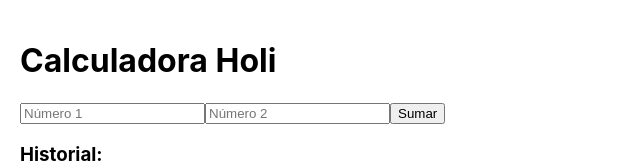
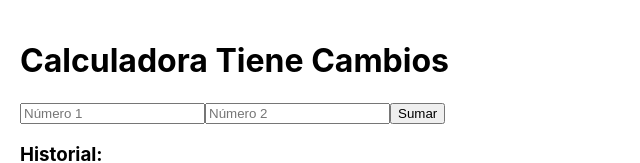
Before and after one commit to BeaRozz/WEB_III_Practica1, a React (Create React App) app in the folder frontend/: page / in a window 1280 px wide. Shown: the top 163 px of the page, without its empty margins (0-640 px from the left). Built offline with nearby package versions, Linux system fonts and the light colour scheme; no server answers.

Commit message:
Workflow changes

```diff
--- a/frontend/src/App.js
+++ b/frontend/src/App.js
@@ -25,7 +25,7 @@
 
   return (
     <div style={{ padding: 20 }}>
-      <h1>Calculadora Holi</h1>
+      <h1>Calculadora Tiene Cambios</h1>
 
       <input
         type="number"
```
